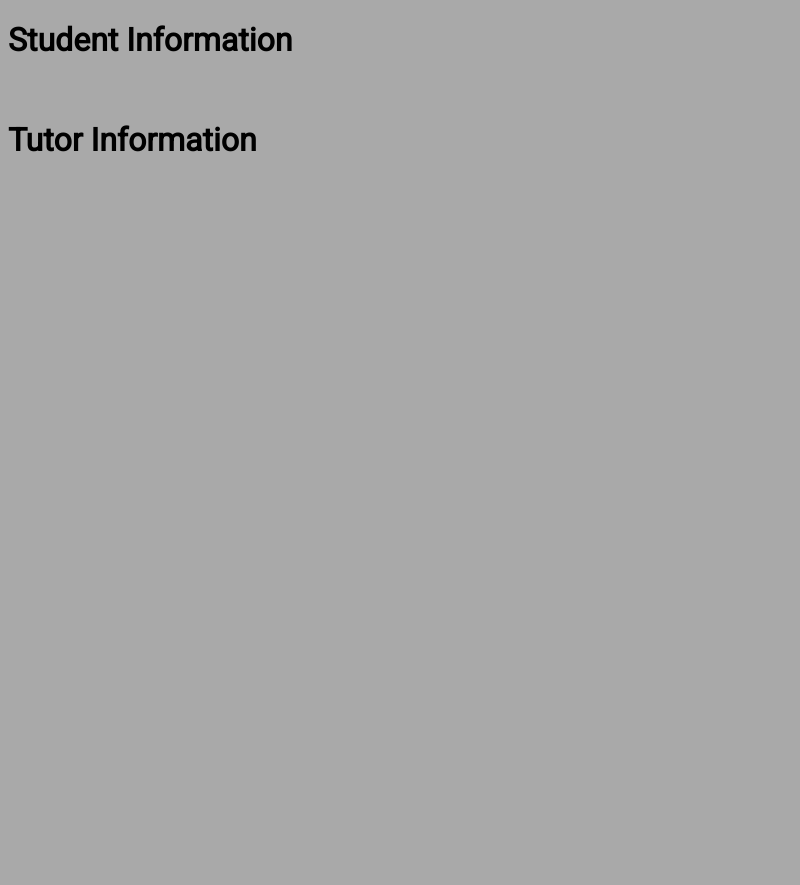
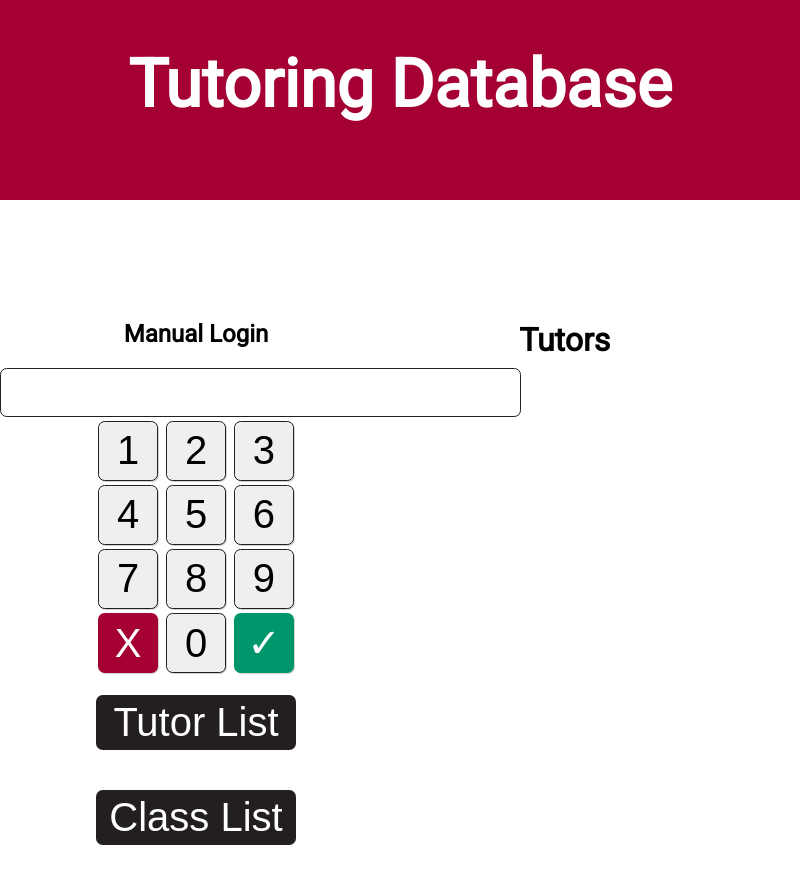
Before and after one commit to raymo116/Tutoring-Database, an Electron app: page web_mockup/database_test.html in a window 800 px wide. Before the commit the page ends 800 px from the top, so only its background shows below. Drawn offline with nearby package versions, Linux system fonts and the light colour scheme; no server answers.

Commit message:
updated login screen

```diff
--- a/web_mockup/database_test.html
+++ b/web_mockup/database_test.html
@@ -83,9 +83,10 @@
                 fnCreateConnection();
 
                 var testingStudentQuery = 'select ID, FName as `First Name`, MName as `Middle Name`, LName as `Last Name` from Student S where S.ID not in (select * from Tutors)';
-                var testingStudentQuery =
+                var testingTutorQuery = 'select FName as `First Name`, LName as `Last Name` from (select ID, FName, LName from Student S where S.ID in ( select * from Tutors) ) as T order by `Last Name` asc, `First Name` asc;';
 
-                fnRunQuery(testingStudentQuery, fnFillData, 'grid1');
+                fnRunQuery(testingTutorQuery, fnFillData, 'info-grid');
+                // fnRunQuery(testingTutorQuery, fnFillData, 'grid2');
 
                 fnCloseConnection();
             });
@@ -121,9 +122,67 @@
                 }
             }
         </script>
-        <h1>Student Information</h1>
+
+        <script type="text/javascript">
+            function fnEnterNum(item) {
+                if(item.name == "clear") $("#id_login")[0].value = "";
+                else if(item.name == "enter") {
+                    $("#id_login")[0].value = "";
+                    fnIDEntered();
+                }
+                else if ($("#id_login")[0].value.length < 9){
+                    $("#id_login")[0].value += item.innerHTML;
+                }
+                else {
+                    console.log("flashing thing here...");
+                }
+            }
+
+            function fnIDEntered() {
+                console.log("Entering...");
+            }
+        </script>
+        <!-- <h1>Student Information</h1>
         <div id='grid1' class="table-container"></div>
         <h1>Tutor Information</h1>
-        <div id='grid2' class="table-container"></div>
+        <div id='grid2' class="table-container"></div> -->
+
+        <div class="main-title">
+            <h1 class="main-title">Tutoring Database</h1>
+        </div>
+        <div class="main-screen-container">
+            <div class="login-buttons">
+                <!-- Log in -->
+                <h2>Manual Login</h2>
+                <input type="number" id="id_login" name="id_login" value="">
+                <br/>
+
+                <button type="button" onclick="fnEnterNum(this);" name="one" class="white">1</button>
+                <button type="button" onclick="fnEnterNum(this);"name="two" class="white">2</button>
+                <button type="button" onclick="fnEnterNum(this);"name="three" class="white">3</button>
+                <br/>
+                <button type="button" onclick="fnEnterNum(this);"name="four" class="white">4</button>
+                <button type="button" onclick="fnEnterNum(this);"name="five" class="white">5</button>
+                <button type="button" onclick="fnEnterNum(this);"name="six" class="white">6</button>
+                <br/>
+                <button type="button" onclick="fnEnterNum(this);"name="seven" class="white">7</button>
+                <button type="button" onclick="fnEnterNum(this);"name="eight" class="white">8</button>
+                <button type="button" onclick="fnEnterNum(this);"name="nine" class="white">9</button>
+                <br/>
+                <button type="button" onclick="fnEnterNum(this);"name="clear" class="clear">X</button>
+                <button type="button" onclick="fnEnterNum(this);"name="zero" class="white">0</button>
+                <button type="button" onclick="fnEnterNum(this);"name="enter" class="enter">✓</button>
+                <br/>
+
+                <!-- Info -->
+                <button type="button" name="tutor_list" class="normal">Tutor List</button>
+                <br/>
+                <button type="button" name="class_list" class="normal">Class List</button>
+            </div>
+            <div class="info-panel">
+                <h1>Tutors</h1>
+                <div id='info-grid' class="table-container">
+            </div>
+        </div>
     </body>
 </html>
--- a/web_mockup/formatting.js
+++ b/web_mockup/formatting.js
@@ -21,8 +21,6 @@ function fnFillData(lstData, lstColNames, ...rest) {
     }
     table.appendChild(header);
 
-
-
     for (var i = 0; i < lstData.length; i++) {
         var row = document.createElement('tr');
         row.classList.add('row'+(i%2+1));
--- a/web_mockup/style.css
+++ b/web_mockup/style.css
@@ -1,3 +1,9 @@
+html, body {
+    margin: 0;
+    padding: 0;
+    background-color: white;
+}
+
 body {
     font-family: 'Roboto', sans-serif;
 }
@@ -16,23 +22,23 @@ table, th, td {
 
 table {
   border-collapse:collapse;
+  text-align: left;
 }
 
 th.header {
     font-style: bold;
-    padding-left: 10px;
-    padding-right: 10px;
-    background-color: black;
+    background-color: #231F20; /* panther black */
     color: white;
 }
 
-body {
-    background-color: darkgrey;
+th {
+    padding-left: 10px;
+    padding-right: 10px;
 }
 
 .table-container {
     overflow-y: scroll;
-    max-height: 300px;
+    height: 100%;
     background: white;
     display: inline-block;
 }
@@ -48,3 +54,102 @@ body {
   background-color: rgba(0, 0, 0, .5);
   box-shadow: 0 0 1px rgba(255, 255, 255, .5);
 }
+
+/* Main Screen */
+div.main-title {
+    background-color: #A50034; /* chapman red */
+    height:200px;
+    width: 100%;
+    text-align: center;
+}
+
+h1.main-title {
+    font-size: 50pt;
+    color: white;
+    display: inline-block;
+}
+
+.row {
+    text-align: center;
+    display: inline-block;
+    /* width: 25%; */
+    /* margin-left: auto; */
+    /* vertical-align: top; */
+}
+
+button {
+    font-size: 30pt;
+    margin: 20px;
+    padding: 5px;
+    width: 200px;
+    display:inline-block;
+    border-radius: 5pt;
+    border: 0px;
+}
+
+button.good {
+    color: white;
+    background-color: #00966C; /* grove */
+}
+
+button.normal {
+    color: white;
+    background-color: #231F20; /* panther black */
+}
+
+button.white, button.enter, button.clear {
+    width: 60px;
+    height: 60px;
+    border: 1px solid #231F20;
+    box-shadow: 1px 1px lightgrey;
+    margin: 2px;
+}
+
+button.enter {
+    color: white;
+    background-color: #00966C;
+    border: 0px;
+}
+
+button.clear {
+    color: white;
+    background-color: #A50034;
+    border: 0px;
+}
+
+input[type="number"] {
+    font-size: 30pt;
+    text-align: center;
+    border: 1px solid #231F20;
+    border-radius: 5pt;
+    margin-bottom: 2px;
+}
+
+.login-buttons {
+    display: inline-block
+    vertical-align: top;
+}
+
+.info-panel {
+    display: inline-block;
+    /* background-color: lightgrey; */
+    height: 500px;
+    width: 80%;
+    margin-right: 20%;
+    text-align: center;
+}
+
+.main-screen-container {
+    margin-top: 100px;
+    text-align: center;
+    column-count: 2;
+}
+
+/* Remove arrows on number input */
+input[type=number]::-webkit-inner-spin-button,
+input[type=number]::-webkit-outer-spin-button {
+    -webkit-appearance: none;
+    -moz-appearance: none;
+    appearance: none;
+    margin: 0;
+}
```
